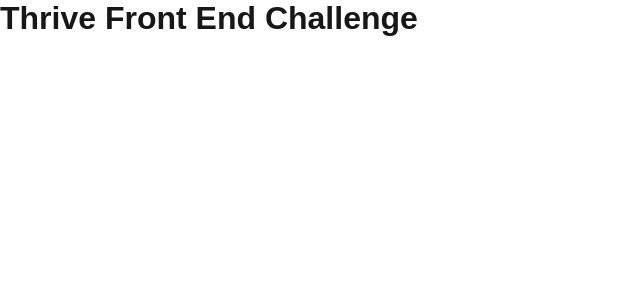
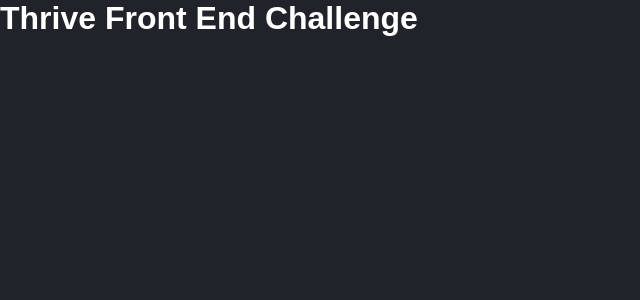
Before and after one commit to agusmafud/thrive, a Next.js app: page / in a window 1280 px wide. Shown: the top 300 px of the page, without its empty margins (0-640 px from the left). Built offline with nearby package versions, Linux system fonts and the light colour scheme.

Commit message:
types and theme updated, required external images added to next config

```diff
--- a/next.config.ts
+++ b/next.config.ts
@@ -5,6 +5,14 @@ const nextConfig: NextConfig = {
   compiler: {
     styledComponents: true,
   },
+  images: {
+    remotePatterns: [
+      {
+        protocol: "https",
+        hostname: "rickandmortyapi.com",
+      },
+    ],
+  },
 };
 
 export default nextConfig;
--- a/src/styles/theme.ts
+++ b/src/styles/theme.ts
@@ -2,8 +2,8 @@ import { DefaultTheme } from "styled-components";
 
 export const theme: DefaultTheme = {
   colors: {
-    background: "#ffffff",
-    foreground: "#171717",
+    background: "#202329",
+    foreground: "#ffffff",
   },
   fontFamily: "Arial, Helvetica, sans-serif",
 };
```
Also changed, not shown: src/types/index.ts (added, +29 -0 lines).
